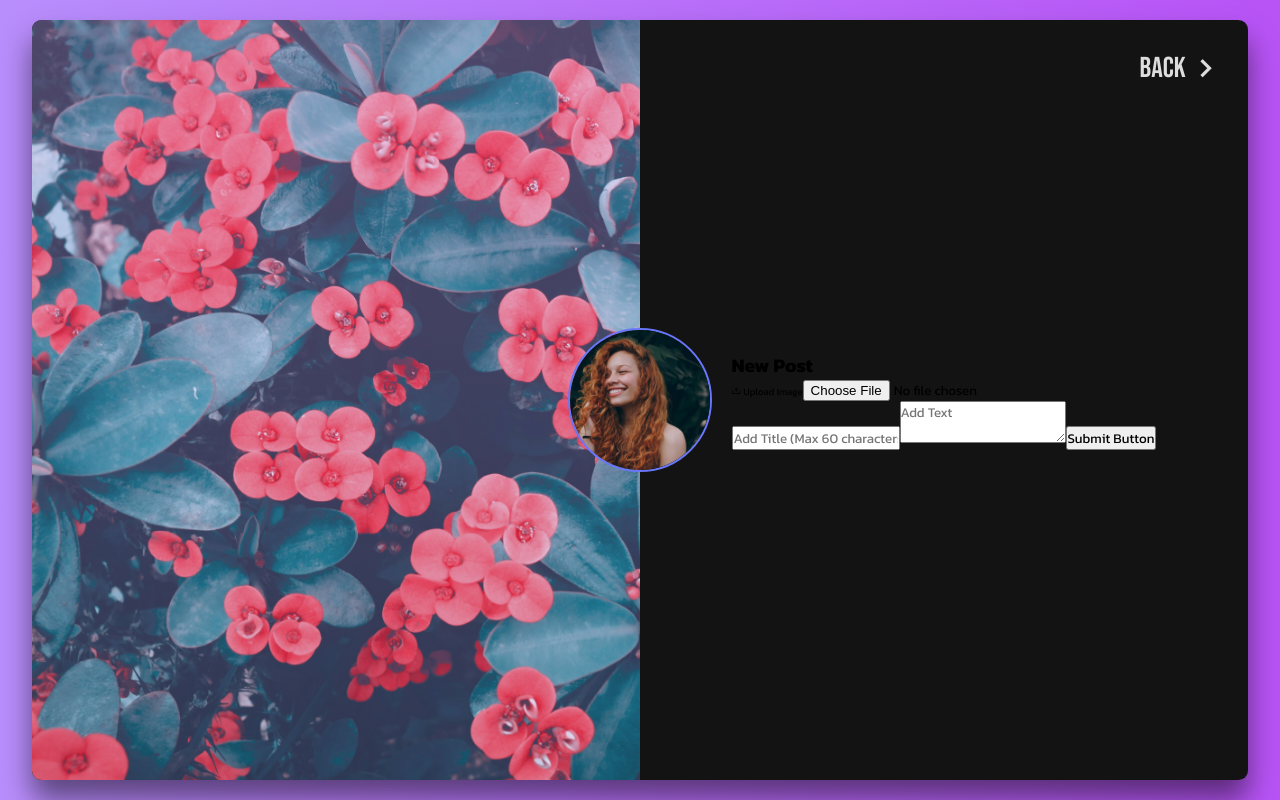
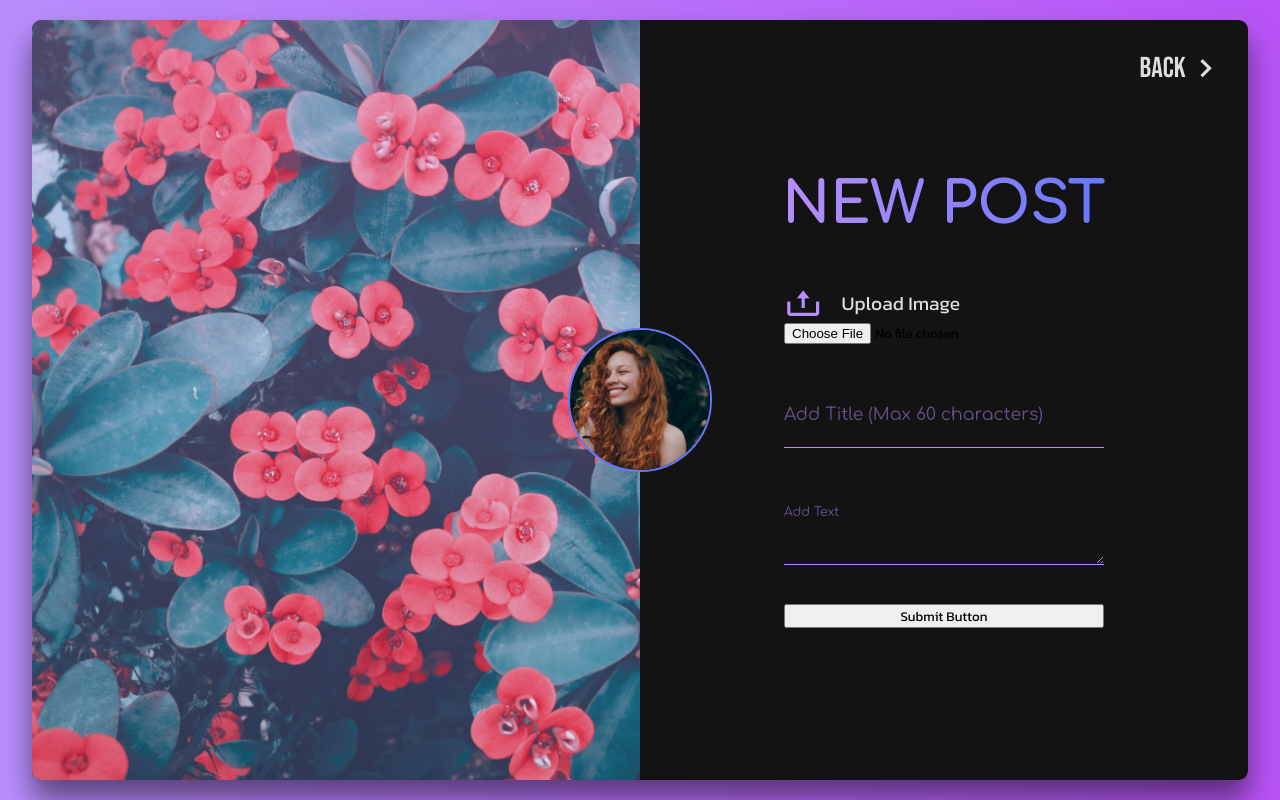
Before and after one commit to Lazee999/News-Blog-Application-, a React (Vite) app: page / in a window 1280 px wide. Built offline with nearby package versions, Linux system fonts and the light colour scheme.

Commit message:
update blog style

```diff
--- a/src/Components/Blog/Blog.scss
+++ b/src/Components/Blog/Blog.scss
@@ -55,6 +55,69 @@
     transform: translateY(0.2rem);
 }
 
+.blog-right-form {
+    display: flex;
+    flex-direction: column;
+    align-items: center;
+    row-gap: 5rem;
+
+    h1{
+        font-family: "Comfortaa", sans-serif;
+        font-size: clamp(2rem, 5cqi, 6rem);
+        text-transform: uppercase;
+        background: linear-gradient(to right, #b88efa, #6877fc);
+        -webkit-background-clip: text;
+        -webkit-text-fill-color: transparent;
+        }
+    form{
+        display: flex;
+        flex-direction: column;
+        row-gap: 4rem;
+        }
+    .file-upload{
+        display: flex;
+        align-items: center;
+        column-gap: 2rem;
+        font-size: 2rem;
+        color: #ddd;
+        cursor: pointer;
+
+        i{
+            font-size: 4rem;
+            color: #b88efa;
+            }
+        }
+    input [type='file']{
+        display: none;
+        }
+
+    .title-input{
+        font-size: 1.8rem;
+        }
+
+    .title-input, .text-input{
+        width: clamp(15rem, 25cqi, 45rem);
+        background: transparent;
+        border: none;
+        border-bottom: 0.1rem solid #b88efa;
+        padding: 2rem 0;
+        color: #ddd;
+        }
+
+    .title-input::placeholder, .text-input::placeholder{
+        font-family: "Comfortaa", sans-serif;
+        font-size: 1.3rem;
+        color: #b88efa;
+        opacity: 0.5;
+        }
+     .title-input::placeholder{
+        font-size: 1.8rem;
+        }
+     .title-input:focus::placeholder, .text-input:focus::placeholder{
+        color: transparent;
+        }
+}
+
 .blog-close-btn {
     position: absolute;
     top: 3rem;
```
